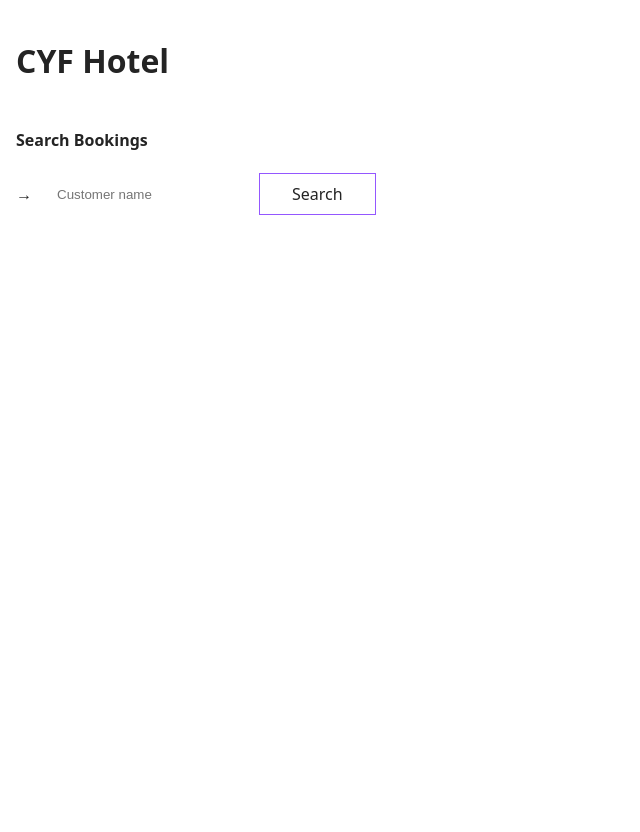
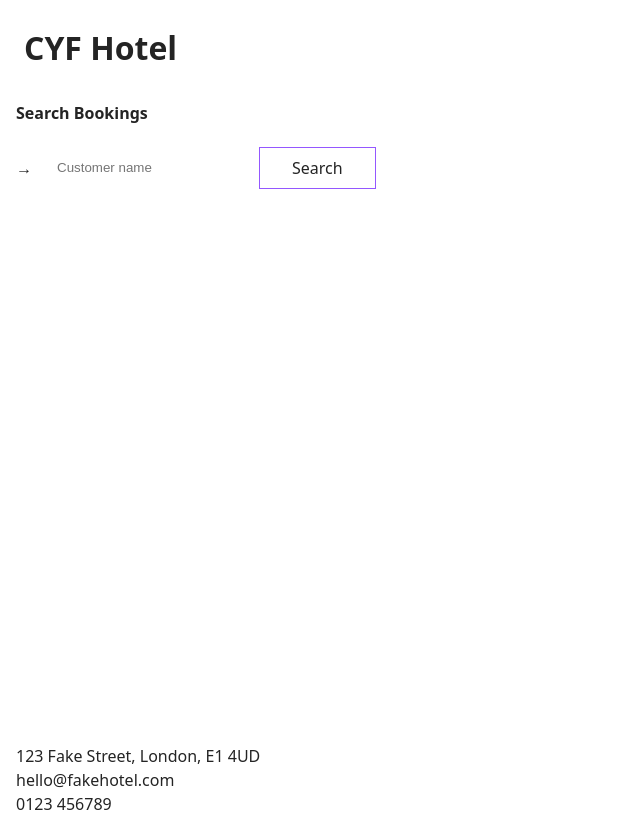
Before and after one commit to CodeYourFuture/React-Module-Project, a React (Vite) app: page / in a window 1280 px wide. Shown: the whole page, without its empty margins (0-640 px from the left). Before the commit the page ends 800 px from the top, so only its background shows below. Built offline with nearby package versions, Linux system fonts and the light colour scheme.

Commit message:
created footer and rendered it to the bottom of the page

```diff
--- a/src/components/App/App.jsx
+++ b/src/components/App/App.jsx
@@ -1,5 +1,6 @@
 import Bookings from "@/components/Bookings/Bookings.jsx";
 import "./App.scss";
+import Footer from "../Footer/Footer";
 
 const App = () => (
   <div className="app">
@@ -7,6 +8,14 @@ const App = () => (
       <h1 className="app__heading">CYF Hotel</h1>
     </header>
     <Bookings />
+    <Footer
+      details={[
+        "123 Fake Street, London, E1 4UD",
+        "hello@fakehotel.com",
+        "0123 456789",
+      ]}
+      className="footer"
+    />
   </div>
 );
 
--- a/src/components/App/App.scss
+++ b/src/components/App/App.scss
@@ -1,8 +1,22 @@
-.app {
-}
 .app {
   display: grid;
+  grid-template-rows: auto 1fr auto; /* Set up three rows - header, content, footer */
   max-width: var(--space--container);
   margin: auto;
   padding: var(--space--gap);
+  min-height: 100vh; /* Ensure the container takes at least the full height of the viewport */
 }
+
+.app__header {
+  background-color: var(--color--paper);
+  padding: var(--space--m);
+}
+
+.app__heading {
+  margin: 0;
+}
+
+.footer {
+  background-color: var(--color--paper);
+  padding: var(--space--m);
+}
--- /dev/null
+++ b/src/components/Footer/Footer.jsx
@@ -0,0 +1,16 @@
+import React from "react";
+import "./Footer.scss"
+
+export default function Footer(props) {
+  return (
+    <>
+      <footer>
+        <ul>
+          {props.details.map((detail, id) => (
+            <li key={id}>{detail}</li>
+          ))}
+        </ul>
+      </footer>
+    </>
+  );
+}
--- /dev/null
+++ b/src/components/Footer/Footer.scss
@@ -0,0 +1,5 @@
+.footer {
+  margin-top: auto;
+  background-color: var(--color--paper);
+  padding: var(--space--m);
+}
--- a/src/main.jsx
+++ b/src/main.jsx
@@ -2,6 +2,9 @@ import React from "react";
 import ReactDOM from "react-dom/client";
 import App from "@/components/App/App.jsx";
 import "./index.css";
+
+
+
 
 ReactDOM.createRoot(document.getElementById("root")).render(
   <React.StrictMode>
```
